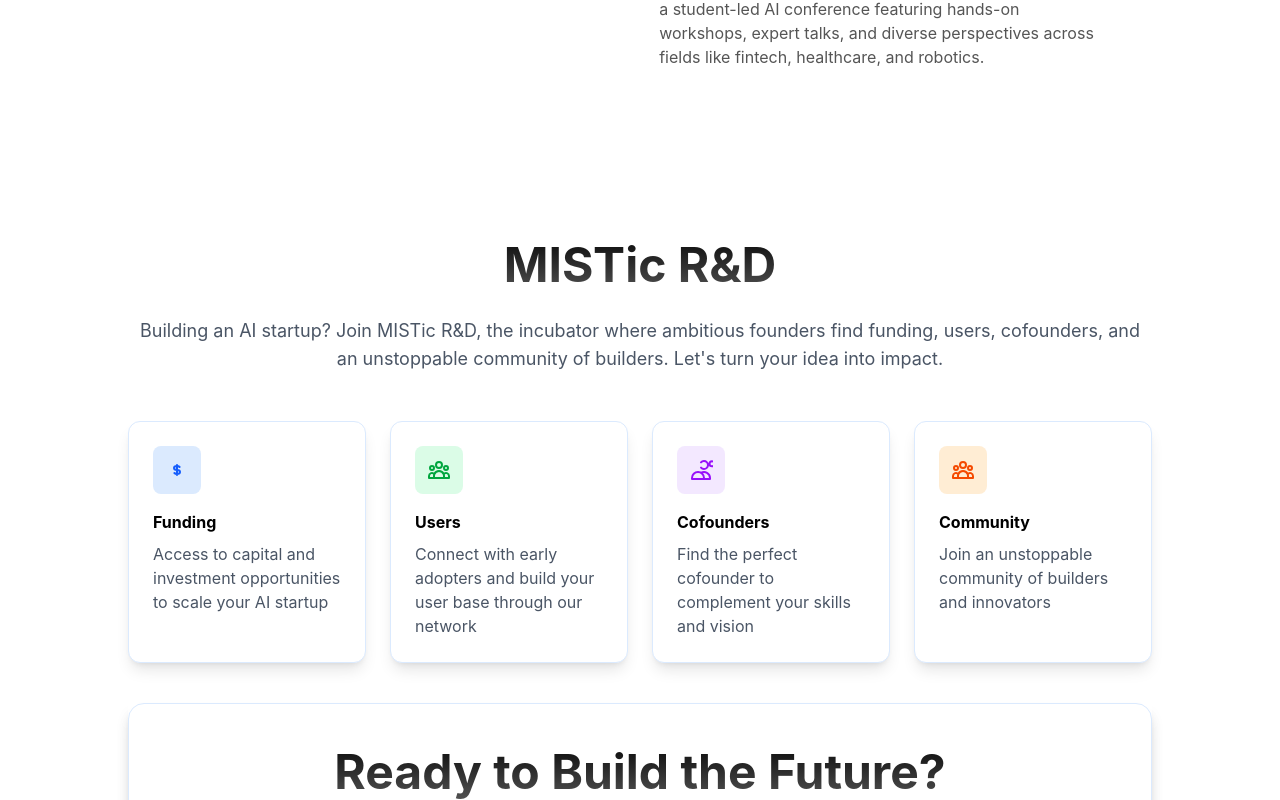
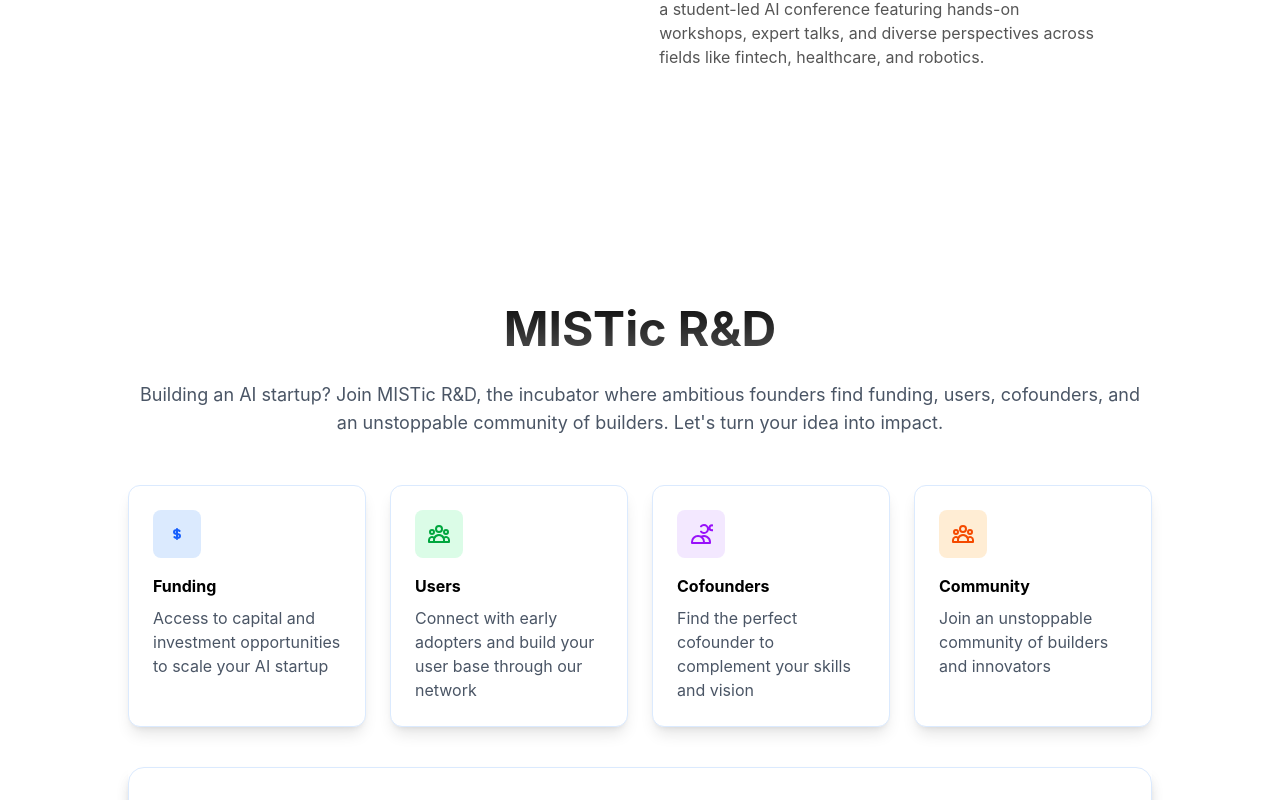
Before and after one commit to UTMIST/UTMIST, a Next.js app in the folder client/: page / in a window 1280 px wide. Shown: the part 3560-4360 px from the top of the page. Built offline with nearby package versions, Linux system fonts and the light colour scheme; no server answers.

Commit message:
UI: increased vertical padding so mobile view of navvbar doesn't cover title of startups page

```diff
--- a/client/src/app/startups/page.tsx
+++ b/client/src/app/startups/page.tsx
@@ -483,7 +483,7 @@ const PartnersSection = () => {
 
 const StartupsPage = () => {
   return (
-    <main className="pt-16 md:pt-10 px-6 md:px-20">
+    <main className="pt-20 md:pt-30 px-6 md:px-20">
       <HeroSection />
       <StartupsSection />
       <PartnersSection />
--- a/client/src/components/startupsSection.tsx
+++ b/client/src/components/startupsSection.tsx
@@ -3,11 +3,11 @@ import "../styles/home.css";
 
 const StartupsSection = () => {
     return (
-        <section className="py-16 md:py-24" style={{ fontFamily: 'var(--system-font)' }}>
+        <section className="py-30 md:py-40" style={{ fontFamily: 'var(--system-font)' }}>
             <div className="max-w-6xl mx-auto px-4 md:px-16">
                 {/* Header */}
                 <div className="text-center mb-10 md:mb-12">
-                                            <h2 className="hero-card-title mb-4" style={{ fontFamily: 'var(--system-font)' }}>
+                        <h2 className="hero-card-title mb-4" style={{ fontFamily: 'var(--system-font)' }}>
                             MISTic R&D
                         </h2>
                         <p className="text-lg leading-7 text-gray-600 font-sans mb-6 text-center w-full" style={{ fontFamily: 'var(--system-font)' }}>
```
